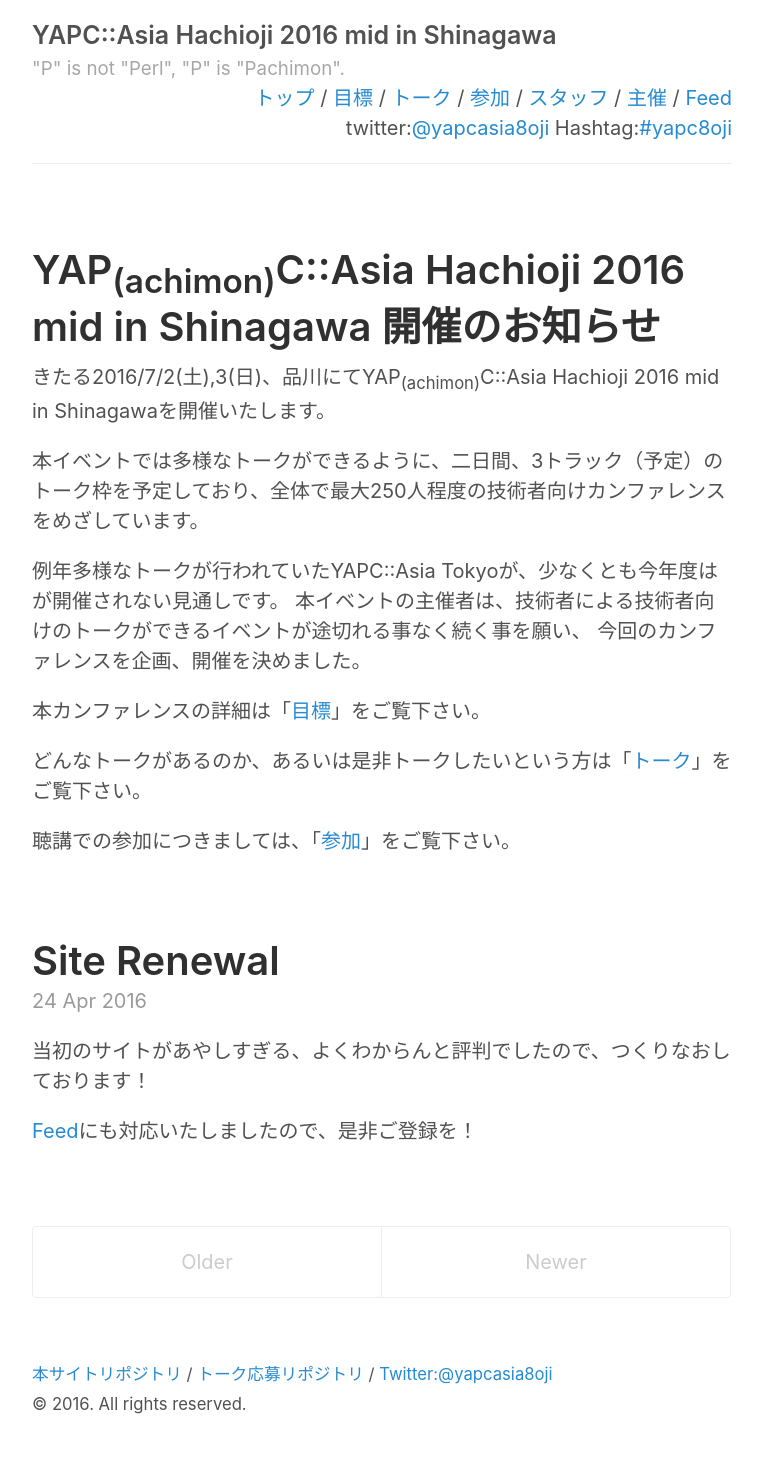
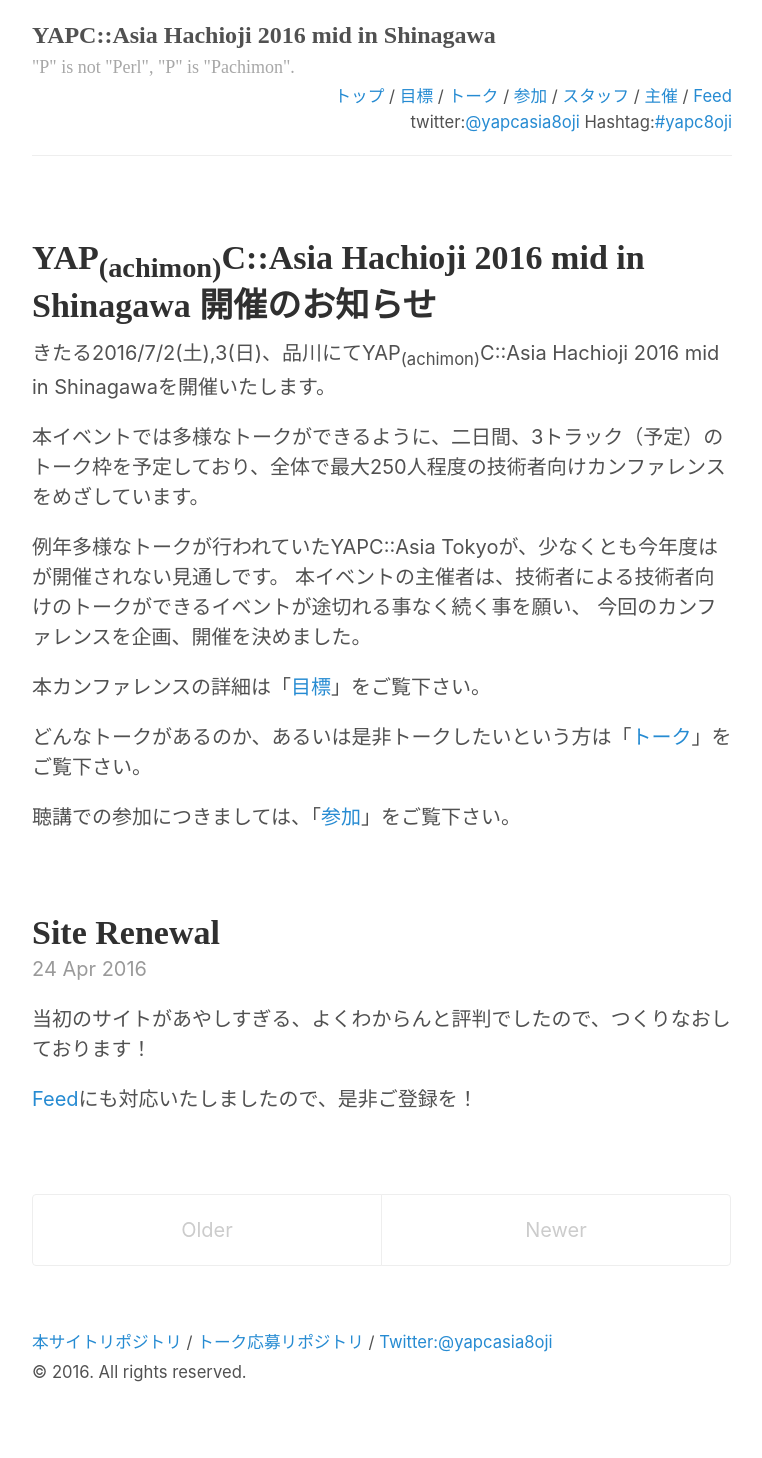
Before and after one commit to hachiojipm/yapcasia-8oji-2016mid, a Jekyll site: the page built from index.html, in a window 1280 px wide. Shown: the whole page, without its empty margins (258-1020 px from the left). Built offline with Jekyll 4.4.1, drawn with Linux system fonts in a browser that asks for light colours; the list of posts is cut into pages by our own code; after the commit the page ends 1426 px from its top, so only the background shows below that.

Commit message:
font調整

```diff
--- a/_layouts/default.html
+++ b/_layouts/default.html
@@ -12,6 +12,7 @@
           <small>"P" is not "Perl", "P" is "Pachimon".</small>
         </h3>
         <div style="text-align:right">
+          <small>
             <a href="/">トップ</a> /
             <a href="/aim">目標</a> /
             <a href="/talks">トーク</a> /
@@ -19,9 +20,12 @@
             <a href="/staff">スタッフ</a> /
             <a href="/organizers">主催</a> /
             <a href="/atom.xml">Feed</a>
+          </small>
         </div>
         <div style="text-align:right">
+          <small>
             <p>twitter:<a href="https://twitter.com/yapcasia8oji">@yapcasia8oji</a> Hashtag:<a href="https://twitter.com/hashtag/yapc8oji?src=hash">#yapc8oji</a></p>
+          </small>
         </div>
         <hr style="margin:0;">
       </header>
--- a/_sass/_type.scss
+++ b/_sass/_type.scss
@@ -8,20 +8,21 @@
   line-height: 1.25;
   color: #313131;
   text-rendering: optimizeLegibility;
+  font-family: $serif-font-family;
 }
 
 h1 {
-  font-size: 2rem;
+  font-size: 1.7rem;
 }
 
 h2 {
   margin-top: 1rem;
-  font-size: 1.5rem;
+  font-size: 1.3rem;
 }
 
 h3 {
   margin-top: 1.5rem;
-  font-size: 1.25rem;
+  font-size: 1.2rem;
 }
 
 h4, h5, h6 {
--- a/_sass/_variables.scss
+++ b/_sass/_variables.scss
@@ -14,6 +14,7 @@
 $brown: #8f5536;
 
 $root-font-family: -apple-system, BlinkMacSystemFont, "Segoe UI", "Roboto", "Oxygen", "Ubuntu", "Cantarell", "Fira Sans", "Droid Sans", "Helvetica Neue", Arial, sans-serif;
+$serif-font-family: "游明朝", YuMincho, "ヒラギノ明朝 ProN W3", "Hiragino Mincho ProN", "HG明朝E", "ＭＳ Ｐ明朝", "ＭＳ 明朝", serif;
 $root-font-size: 16px;
 $root-line-height: 1.5;
 
```
Lines whose indentation alone changed are shown as unchanged.
